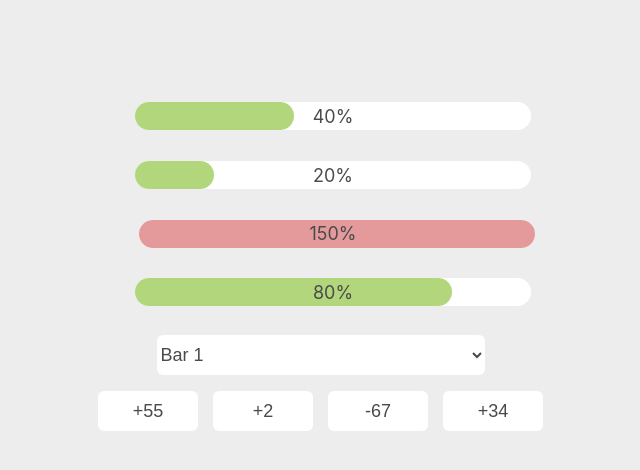
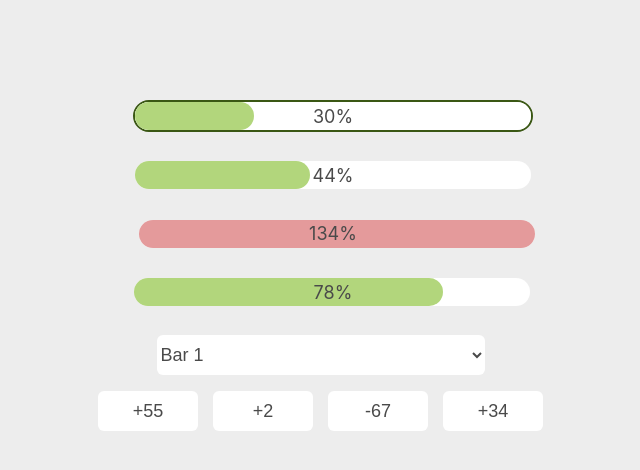
Before and after one commit to sirleech/progress-bars-react, a React (Create React App) app: page / in a window 1280 px wide. Shown: the top 470 px of the page, without its empty margins (327-967 px from the left). Built offline with nearby package versions, Linux system fonts and the light colour scheme.

Commit message:
refactor to Components

```diff
--- a/src/App.css
+++ b/src/App.css
@@ -67,7 +67,6 @@ progress[value].overOneHundred::-webkit-progress-value{
     background-color: #e49a9b;
 }
 
-
 progress.selected {
   border: 2px solid #3a5714;
   border-radius: 18px;
--- a/src/App.js
+++ b/src/App.js
@@ -1,14 +1,14 @@
 import React, { Component } from 'react';
 import './App.css';
 
-function makeProgBar(percent) {
-  if (percent > 100) {
+function ProgBar(props) {
+  if (props.percent > 100) {
     return(
-      <p><span class="percentLabel">{percent}%</span><progress max="100" value={percent} class="overOneHundred"></progress></p>
+      <p><span class="percentLabel">{props.percent}%</span><progress class={props.class} max="100" value={props.percent} class="overOneHundred"></progress></p>
     )
   } else{
     return(
-      <p><span class="percentLabel">{percent}%</span><progress max="100" value={percent}></progress></p>
+      <p><span class="percentLabel">{props.percent}%</span><progress class={props.class} max="100" value={props.percent}></progress></p>
     )
   }
 
@@ -20,10 +20,10 @@ class App extends Component {
     return (
       <div className="App">
         <div class="bars">
-        {makeProgBar(40)}
-        {makeProgBar(20)}
-        {makeProgBar(150)}
-        {makeProgBar(80)}
+          <ProgBar percent="30" class="selected" />
+          <ProgBar percent="44" />
+          <ProgBar percent="134" />
+          <ProgBar percent="78" />
         </div>
 
         <p>
```
